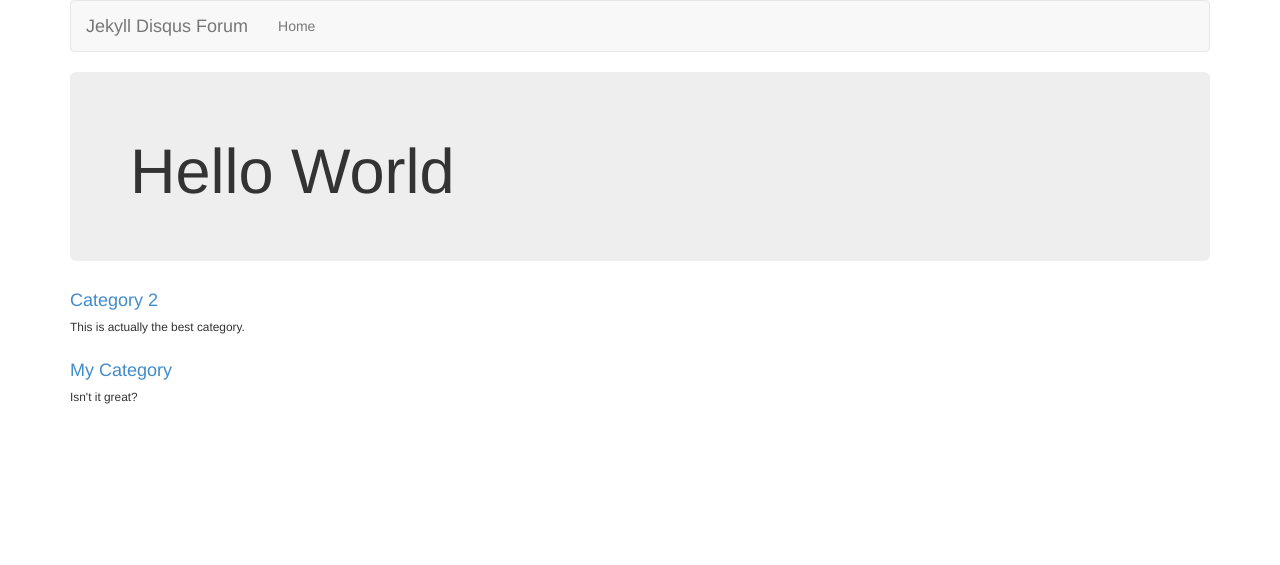
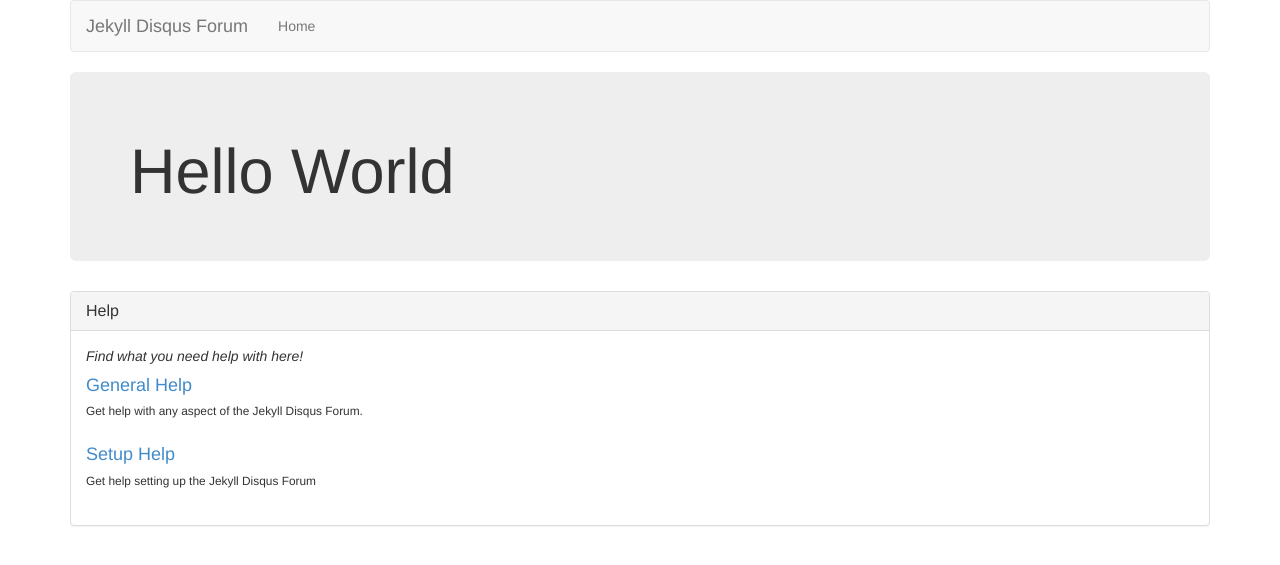
Before and after one commit to klcodanr/Jekyll-Disqus-Forum, a Jekyll site: the page built from index.md, in a window 1280 px wide. Shown: the top 565 px of the page. Built offline with Jekyll 4.4.1, drawn with Linux system fonts in a browser that asks for light colours; nearby versions of some CDN libraries.

Commit message:
Updating to make the content more 'realistic'

```diff
--- a/_includes/categories.html
+++ b/_includes/categories.html
@@ -1,19 +1,33 @@
+{% for group in site.pages %}
+	{% if group.category-group == true %}
+		<div class="panel panel-default">
+			<div class="panel-heading">
+				<h3 class="panel-title">{{ group.title }}</h3>
+			</div>
+			<div class="panel-body">
+				<p>
+					<em>{{ group.summary }}</em>
+				</p>
 				<ul class="media-list">
-	{% for page in site.pages %}
-		{% if page.category == true %}
+					{% for category in site.pages %}
+						{% if category.category == true && category.group-id == group.id %}
 							<li class="media">
-				{% if page.icon == true %}
+								{% if category.icon == true %}
 									<a class="pull-left" href="#">
-						<img class="media-object" src="{{ page.icon }}" alt="{{ path.title }}">
+										<img class="media-object" src="{{ category.icon }}" alt="{{ category.title }}">
 									</a>
 								{% endif %}
 								<div class="media-body">
-					<h4 class="media-heading"><a href="{{ site.baseurl }}{{ page.url }}">{{ page.title }}</a></h4>
+									<h4 class="media-heading"><a href="{{ site.baseurl }}{{ category.url }}">{{ category.title }}</a></h4>
 									<p>
-						<small>{{ page.summary }}</small>
+										<small>{{ category.summary }}</small>
 									</p>
 								</div>
 							</li>
 						{% endif %}
 					{% endfor %}
 				</ul>
+			</div>
+		</div>
+	{% endif %}
+{% endfor %}
--- a/categories/category2.md
+++ /dev/null
@@ -1,11 +0,0 @@
----
-layout: category
-title: Category 2
-category: true
-summary: This is actually the best category.
-id: 2734457
----
-
-# Category 2
-
-Go Stuff it My Category!w
--- /dev/null
+++ b/categories/general-help.md
@@ -0,0 +1,12 @@
+---
+layout: category
+title: General Help
+category: true
+summary: Get help with any aspect of the Jekyll Disqus Forum.
+id: 2734457
+group-id: help
+---
+
+# General help
+
+Get help with any aspect of the Jekyll Disqus Forum.
--- a/categories/mycategory.md
+++ /dev/null
@@ -1,9 +0,0 @@
----
-layout: category
-title: My Category
-category: true
-summary: Isn't it great?
-id: 2734429
----
-
-# My Category
--- /dev/null
+++ b/categories/setup-help.md
@@ -0,0 +1,11 @@
+---
+layout: category
+title: Setup Help
+category: true
+summary: Get help setting up the Jekyll Disqus Forum
+id: 2734429
+group-id: help
+---
+
+# Setup Help
+Get help setting up the Jekyll Disqus Forum
```
Also changed, not shown: category-groups/help.md (added, +11 -0 lines). Lines whose indentation alone changed are shown as unchanged.
